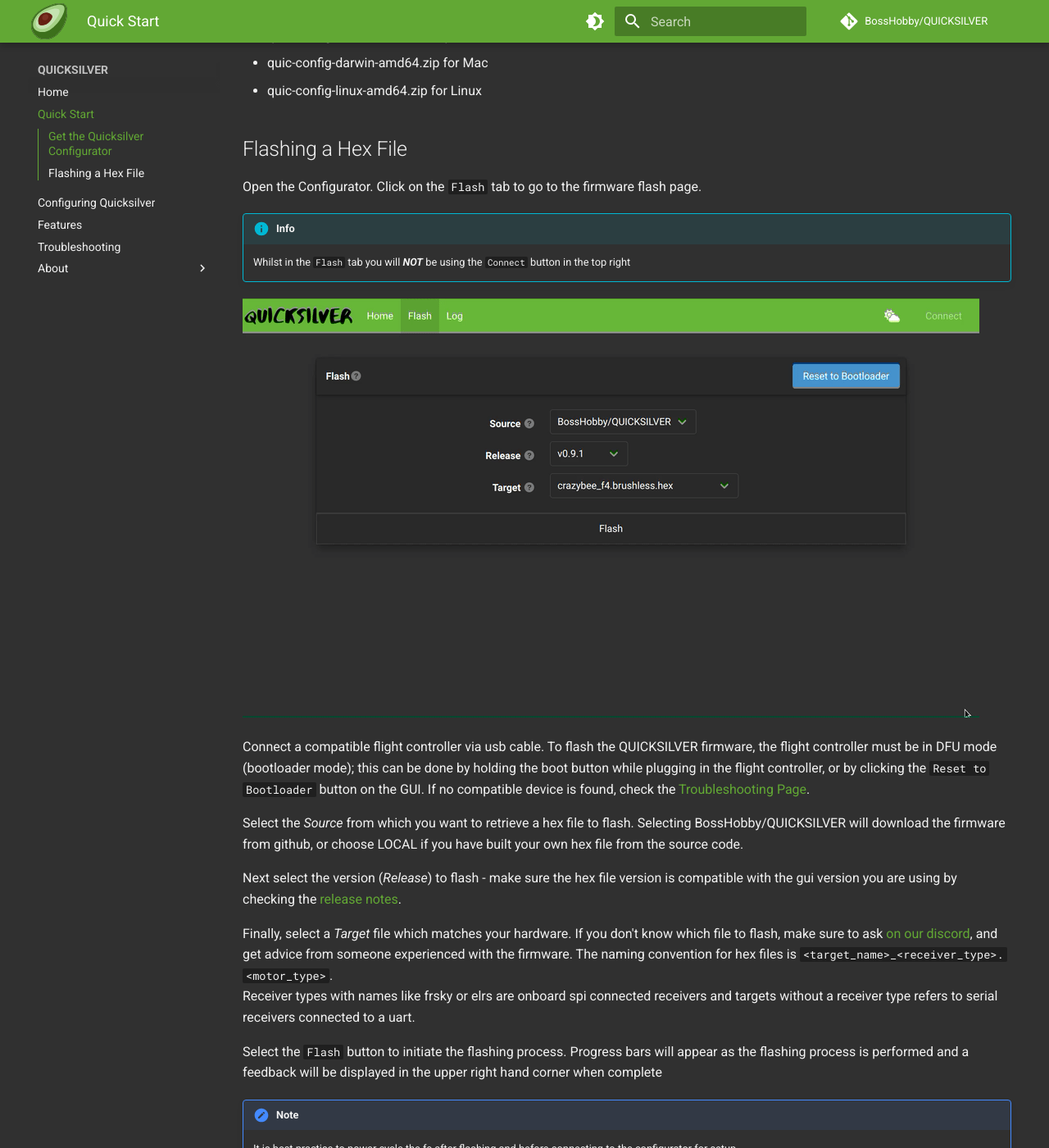
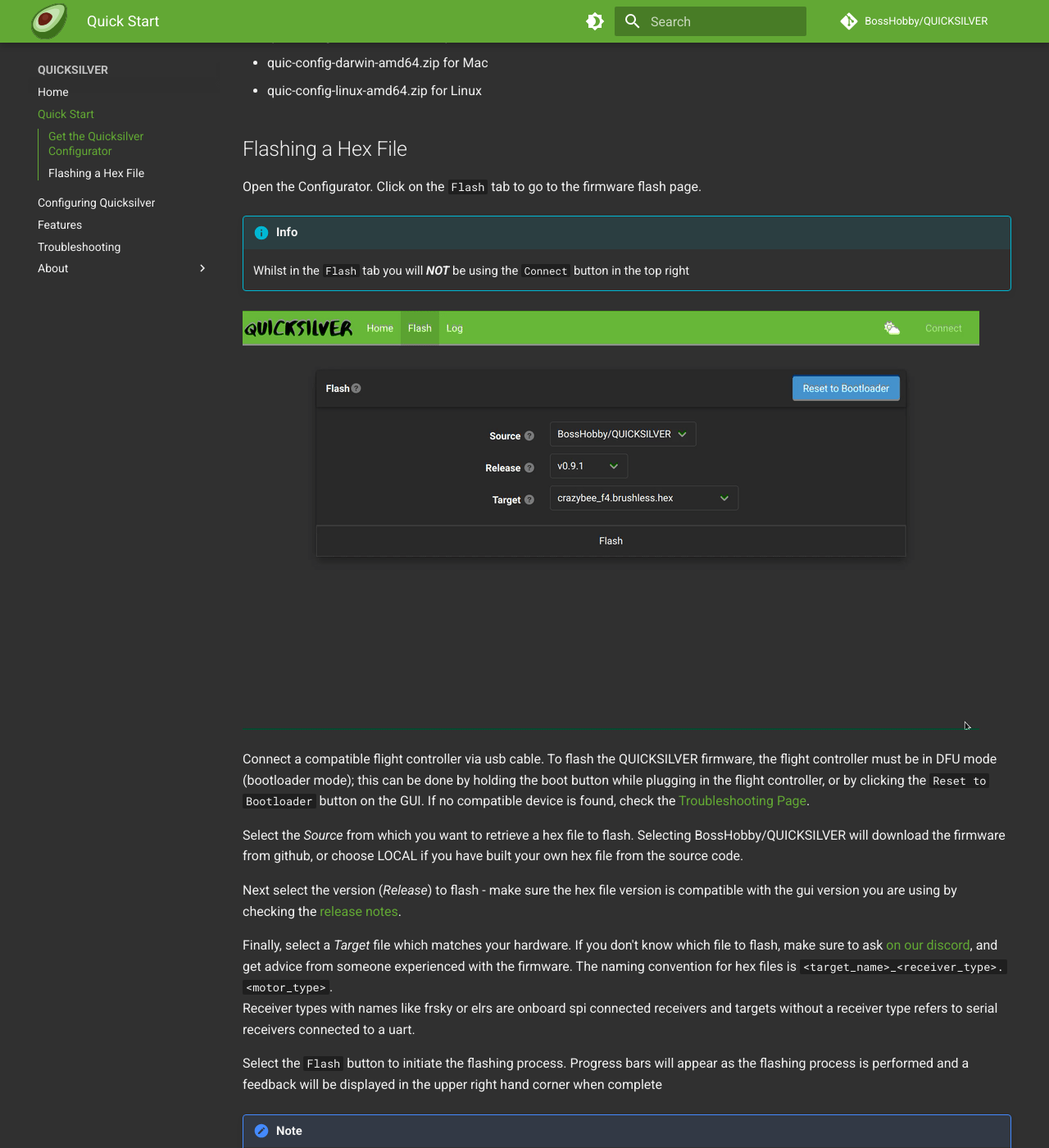
Before and after one commit to BossHobby/Docs, an MkDocs documentation site: the page built from docs/Quick-Start-Guide.md, in a window 1280 px wide and 1400 px high, scrolled down 447 px. Shown: the whole window at 82% size. Built offline with MkDocs 1.6.1 and Material for MkDocs 9.7.7, drawn with Linux system fonts in a browser that asks for light colours; comment, search, counter and statistics services are not loaded.

Commit message:
increase admonition font size

```diff
--- a/docs/assets/style/style.css
+++ b/docs/assets/style/style.css
@@ -42,3 +42,7 @@
 .md-header__button.md-logo img {
     height: 2.2rem !important;
 }
+
+.md-typeset .admonition {
+  font-size: .74rem;
+}
```
